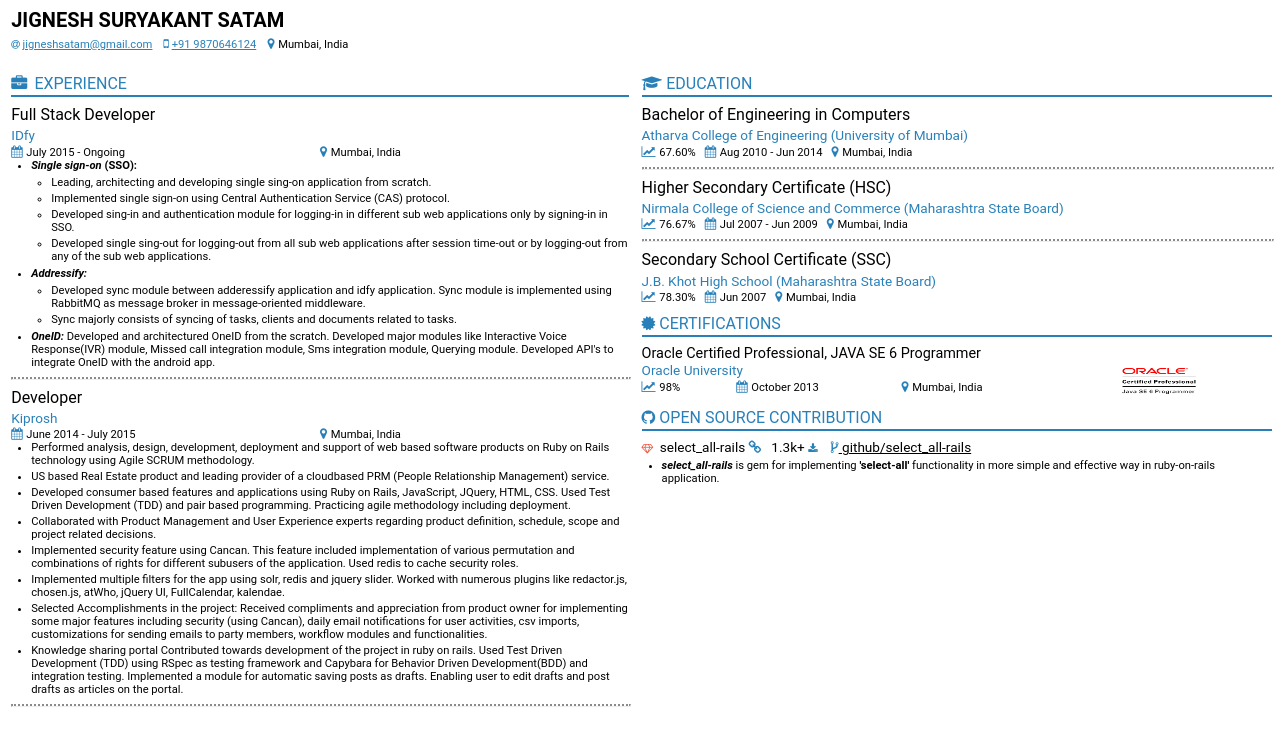
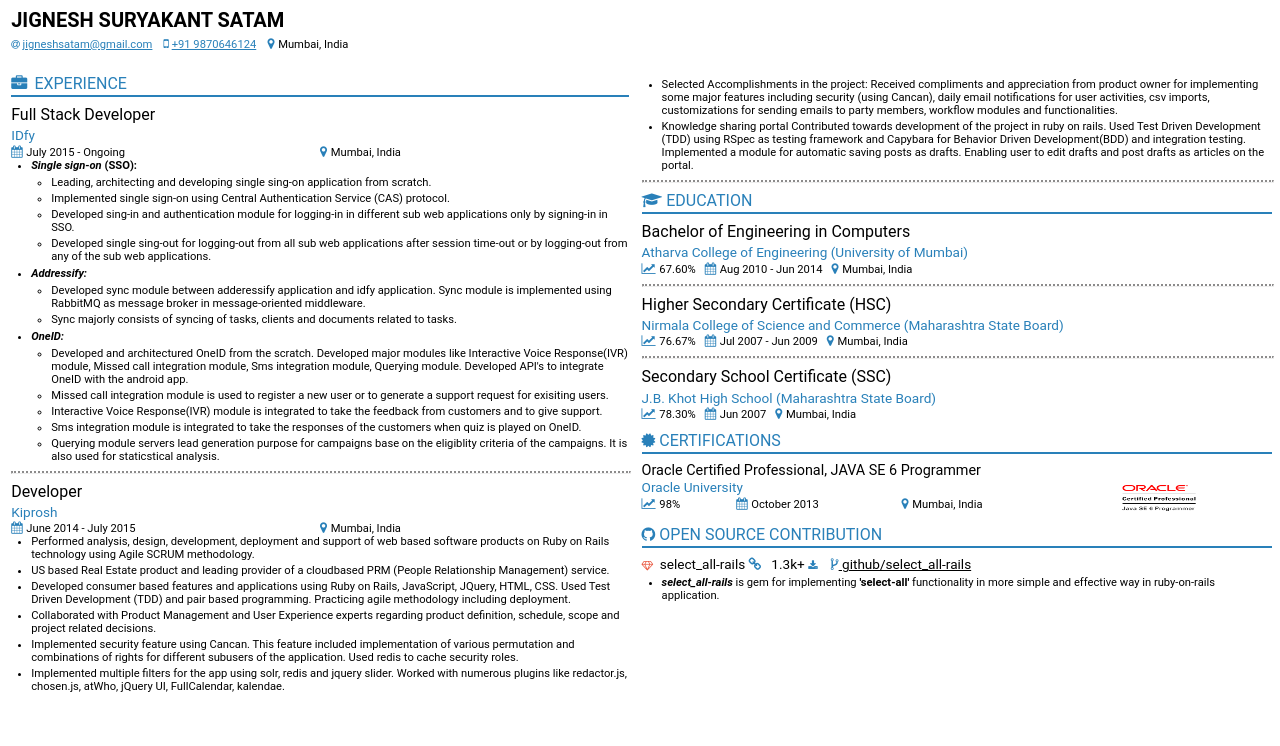
Before and after one commit to JigneshSatam/resume-builder, a plain HTML site: page index.html in a window 1280 px wide. Drawn offline with Linux system fonts and the light colour scheme; a web font is replaced by a local one.

Commit message:
Changed content and moved experience to next column

```diff
--- a/index.html
+++ b/index.html
@@ -94,7 +94,24 @@
                   </ul>
                 </li>
                 <li class="li_bottom_margin_and_word_break">
-                  <b style="font-size: 1em;"><i>OneID:</i></b> Developed and architectured OneID from the scratch. Developed major modules like Interactive Voice Response(IVR) module, Missed call integration module, Sms integration module, Querying module. Developed API's to integrate OneID with the android app.
+                  <b style="font-size: 1em;"><i>OneID:</i></b>
+                  <ul class="ul_padding ul_margin">
+                    <li class="li_bottom_margin_and_word_break">
+                      Developed and architectured OneID from the scratch. Developed major modules like Interactive Voice Response(IVR) module, Missed call integration module, Sms integration module, Querying module. Developed API's to integrate OneID with the android app.
+                    </li>
+                    <li class="li_bottom_margin_and_word_break">
+                      Missed call integration module is used to register a new user or to generate a support request for exisiting users.
+                    </li>
+                    <li class="li_bottom_margin_and_word_break">
+                      Interactive Voice Response(IVR) module is integrated to take the feedback from customers and to give support.
+                    </li>
+                    <li class="li_bottom_margin_and_word_break">
+                      Sms integration module is integrated to take the responses of the customers when quiz is played on OneID.
+                    </li>
+                    <li class="li_bottom_margin_and_word_break">
+                      Querying module servers lead generation purpose for campaigns base on the eligiblity criteria of the campaigns. It is also used for staticstical analysis.
+                    </li>
+                  </ul>
                 </li>
               </ul>
             </div>
@@ -135,21 +152,25 @@
                 <li class="li_bottom_margin_and_word_break">
                   Implemented multiple filters for the app using solr, redis and jquery slider. Worked with numerous plugins like redactor.js, chosen.js, atWho, jQuery UI, FullCalendar, kalendae.
                 </li>
-                <li class="li_bottom_margin_and_word_break">
-                  Selected Accomplishments in the project: Received compliments and appreciation from product owner for implementing some major features including security (using Cancan), daily email notifications for user activities, csv imports, customizations for sending emails to party members, workflow modules and functionalities.
-                </li>
-                <li class="li_bottom_margin_and_word_break">
-                  Knowledge sharing portal Contributed towards development of the project in ruby on rails. Used Test Driven Development (TDD) using RSpec as testing framework and Capybara for Behavior Driven Development(BDD) and integration testing.
-                  Implemented a module for automatic saving posts as drafts. Enabling user to edit drafts and post drafts as articles on the portal.
-                </li>
               </ul>
             </div>
-            <hr class="sub_topic_seperator">
           </div>
         </div>
       </div>
       <div id='container4' class="right_container">
         <div class="right_sub_container">
+          <div class="discription">
+            <ul class="ul_padding ul_margin">
+              <li class="li_bottom_margin_and_word_break">
+                Selected Accomplishments in the project: Received compliments and appreciation from product owner for implementing some major features including security (using Cancan), daily email notifications for user activities, csv imports, customizations for sending emails to party members, workflow modules and functionalities.
+              </li>
+              <li class="li_bottom_margin_and_word_break">
+                Knowledge sharing portal Contributed towards development of the project in ruby on rails. Used Test Driven Development (TDD) using RSpec as testing framework and Capybara for Behavior Driven Development(BDD) and integration testing.
+                Implemented a module for automatic saving posts as drafts. Enabling user to edit drafts and post drafts as articles on the portal.
+              </li>
+            </ul>
+          </div>
+            <hr class="sub_topic_seperator">
           <div class="topic">
             <i class="fa fa-graduation-cap" style="margin-right: 4px;"></i>EDUCATION
           </div>
```
